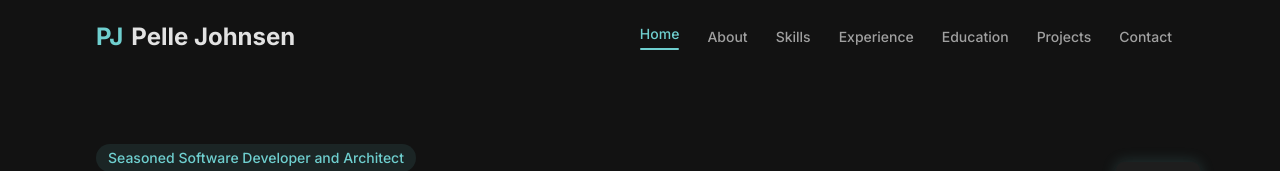
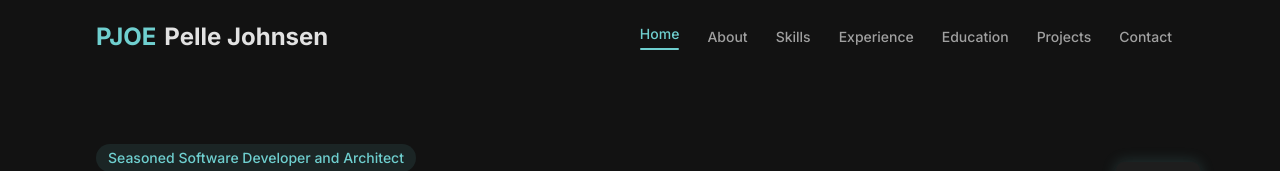
Before and after one commit to pjoe/pjoe.github.io, a React (Vite) app: page / in a window 1280 px wide. Shown: the top 171 px of the page. Built offline with nearby package versions, Linux system fonts and the light colour scheme.

Commit message:
feat: change PJ to PJOE

```diff
--- a/src/components/Footer.tsx
+++ b/src/components/Footer.tsx
@@ -12,8 +12,8 @@ const Footer = () => {
 
   const currentYear = new Date().getFullYear();
 
-  // Get initials from name
-  const initials = resumeData.name.split(' ').map(n => n[0]).join('');
+  // Custom initials - using PJOE instead of dynamically generated initials
+  const initials = "PJOE";
 
   return (
     <footer className="bg-background-dark border-t border-gray-800 py-12 relative">
--- a/src/components/Header.tsx
+++ b/src/components/Header.tsx
@@ -51,8 +51,8 @@ const Header = () => {
     }
   };
 
-  // Get initials from name
-  const initials = resumeData.name.split(' ').map(n => n[0]).join('');
+  // Custom initials - using PJOE instead of dynamically generated initials
+  const initials = "PJOE";
 
   return (
     <motion.header
```
